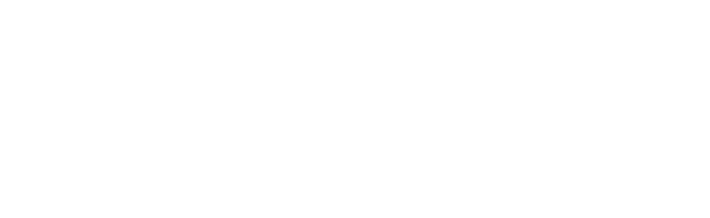
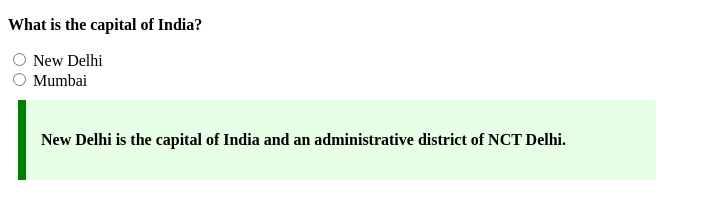
Before and after one commit to acciojob/trivia-Anshux31273, a website: page main.html in a window 1280 px wide. Shown: the whole page, without its empty margins (0-710 px from the left). Drawn offline with Linux system fonts and the light colour scheme.

Commit message:
created a submission

```diff
--- a/main.html
+++ b/main.html
@@ -8,6 +8,15 @@
 
 <body>
 	<!-- the entire body must be written by student -->
+	<p><b>What is the capital of India?</b></p>
+	<input type="radio" id="new-delhi" name="capital" value="New-Delhi">
+	<label for="new-delhi">New Delhi</label><br>
+	<input type="radio" id="mumbai" name="capital" value="Mumbai">
+	<label for="mumbai">Mumbai</label>
+
+	<blockquote class="custom-quote">
+	<p>New Delhi is the capital of India and an administrative district of NCT Delhi.</p>
+	</blockquote>
     <script type="text/javascript" src="./script.js">
 </script>
 
--- a/styles.css
+++ b/styles.css
@@ -1,2 +1,10 @@
 
 /* Your CSS Code here. */
+.custom-quote {
+	max-width: 600px;
+	margin: 10px;
+	padding: 15px;
+	border-left: 8px solid green;
+	background-color: #E6FFE6;
+	font-weight: Bold;
+}
```
